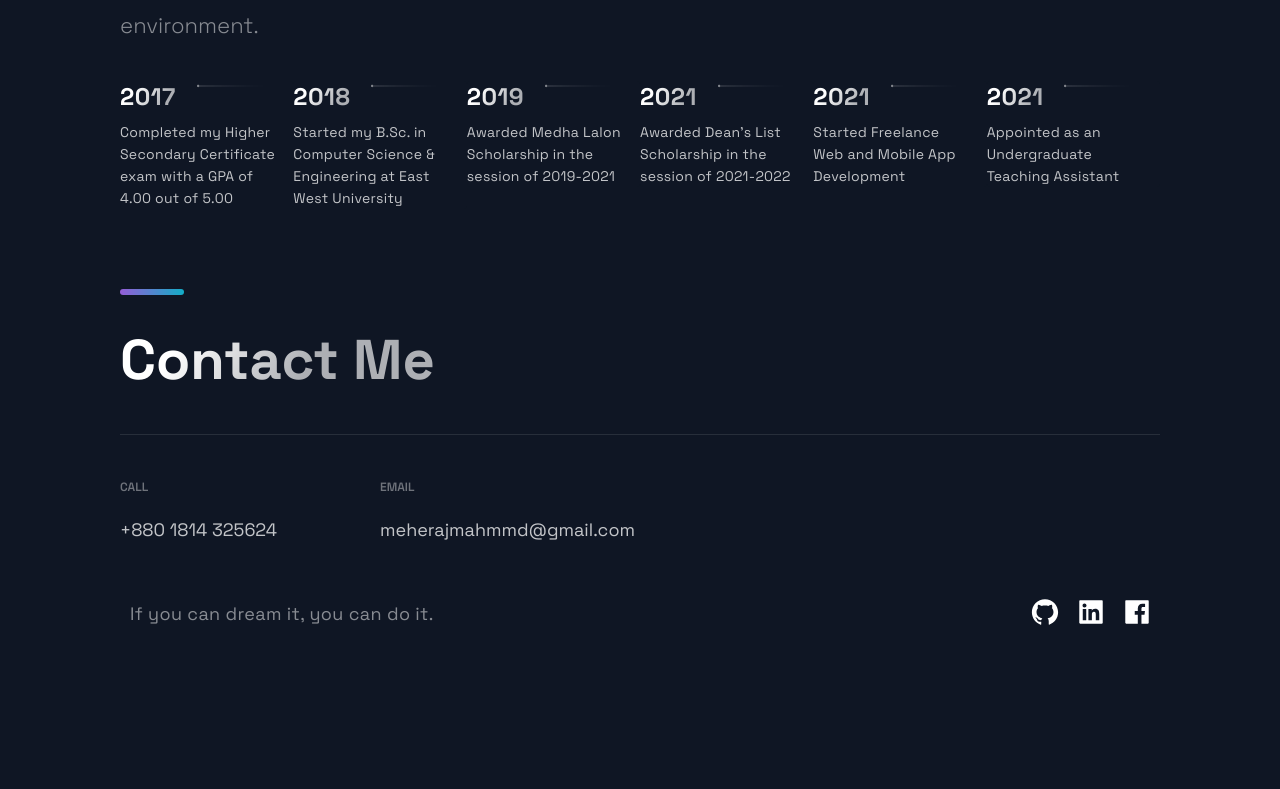
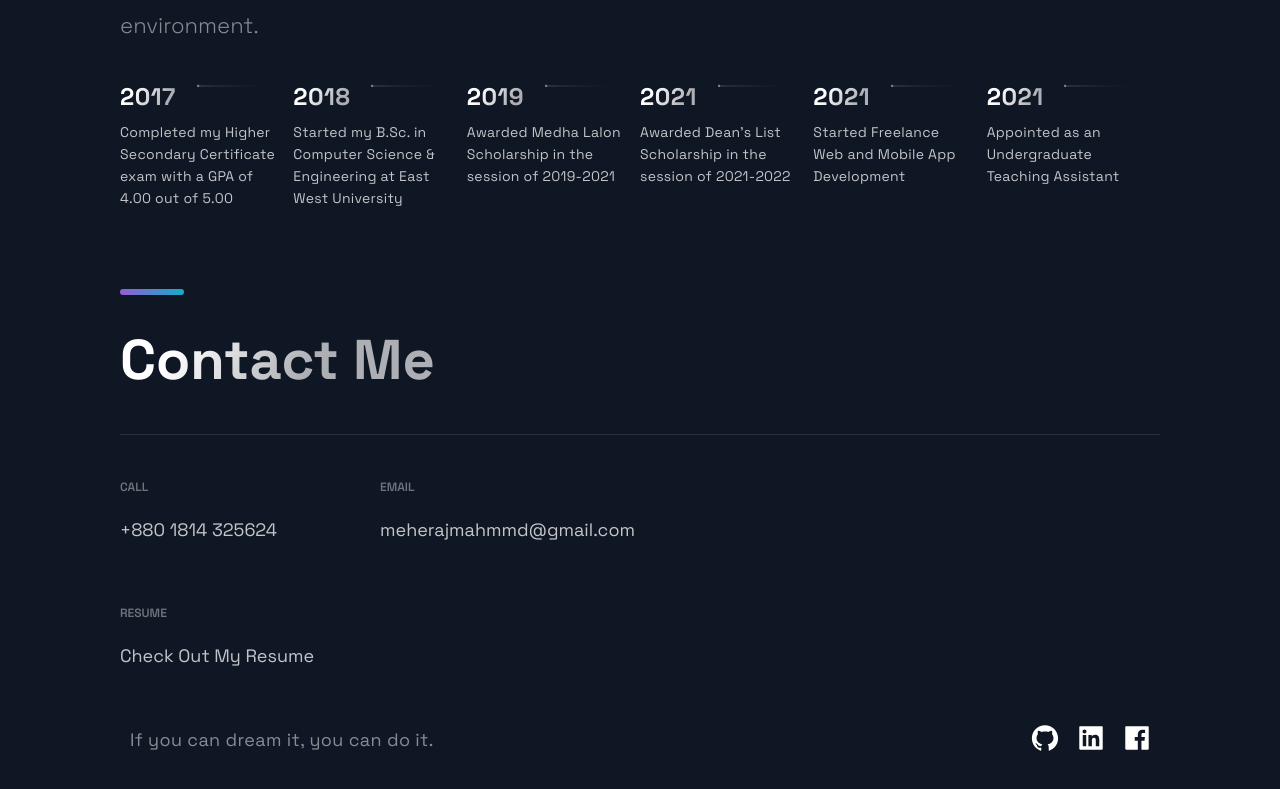
Before and after one commit to MeherajUlMahmmud/Portfolio, a Next.js app: page / in a window 1280 px wide. Shown: the part 3873-4662 px from the top of the page. Before the commit the page ends 4562 px from the top, so only its background shows below. Built offline with nearby package versions, Linux system fonts and the light colour scheme.

Commit message:
Update Footer.js

```diff
--- a/src/components/Footer/Footer.js
+++ b/src/components/Footer/Footer.js
@@ -26,6 +26,13 @@ const Footer = () => {
           <LinkTitle>Email</LinkTitle>
           <LinkItem href="mailto:meherajmahmmd@gmail.com">
             meherajmahmmd@gmail.com
+          </LinkItem>
+        </LinkColumn>
+        <LinkColumn><LinkTitle></LinkTitle><LinkItem></LinkItem></LinkColumn>
+        <LinkColumn>
+          <LinkTitle>Resume</LinkTitle>
+          <LinkItem href="https://drive.google.com/file/d/1AXyf2W_NWTZLiiU9Dz_UQgGoPs7ppGfh/view?usp=sharing" target="_blank">
+            Check Out My Resume
           </LinkItem>
         </LinkColumn>
       </LinkList>
```
Lines whose indentation alone changed are shown as unchanged.
